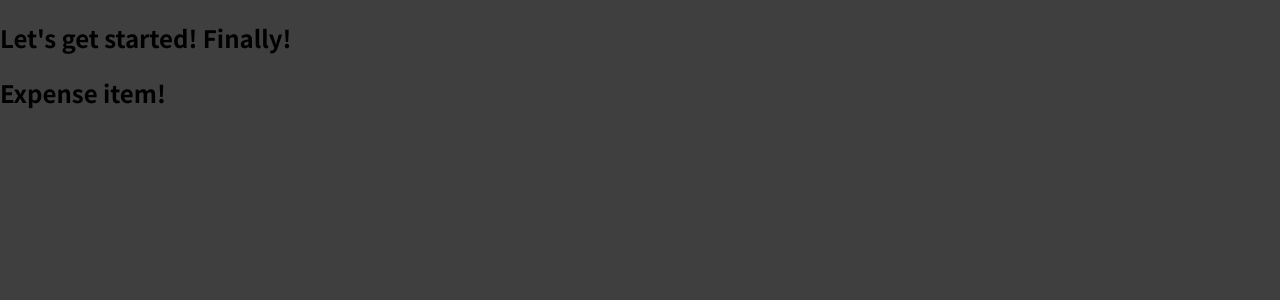
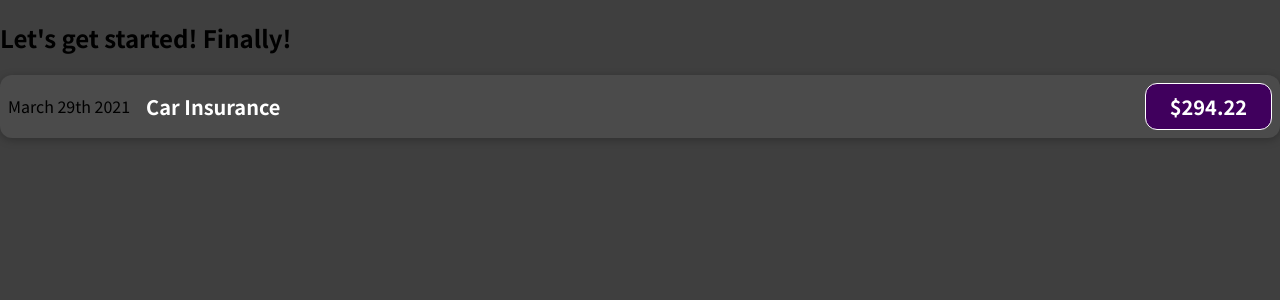
Before and after one commit to ErfoJS/react-course, a JavaScript app in the folder first-course-app/: page / in a window 1280 px wide. Shown: the top 300 px of the page. Built offline with nearby package versions, Linux system fonts and the light colour scheme.

Commit message:
ExpenseItem styling

```diff
--- a/first-course-app/src/App.js
+++ b/first-course-app/src/App.js
@@ -1,4 +1,4 @@
-import ExpenseItem from "./components/ExpensItem";
+import ExpenseItem from "./components/ExpenseItem";
 
 function App() {
   return (
--- a/first-course-app/src/components/ExpensItem.js
+++ /dev/null
@@ -1,4 +0,0 @@
-function ExpenseItem() {
-  return <h2> Expense item!</h2>;
-}
-export default ExpenseItem;
--- /dev/null
+++ b/first-course-app/src/components/ExpenseItem.css
@@ -0,0 +1,56 @@
+.expense-item {
+    display: flex;
+    justify-content: space-between;
+    align-items: center;
+    box-shadow: 0 2px 8px rgba(0, 0, 0, 0.25);
+    padding: 0.5rem;
+    margin: 1rem 0;
+    border-radius: 12px;
+    background-color: #4b4b4b;
+}
+
+.expense-item__description {
+    display: flex;
+    flex-direction: column;
+    gap: 1rem;
+    align-items: flex-end;
+    flex-flow: column-reverse;
+    justify-content: flex-start;
+    flex: 1;
+}
+
+.expense-item h2 {
+    color: #3a3a3a;
+    font-size: 1rem;
+    flex: 1;
+    margin: 0 1rem;
+    color: white;
+}
+
+.expense-item__price {
+    font-size: 1rem;
+    font-weight: bold;
+    color: white;
+    background-color: #40005d;
+    border: 1px solid white;
+    padding: 0.5rem;
+    border-radius: 12px;
+}
+
+@media (min-width: 580px) {
+    .expense-item__description {
+        flex-direction: row;
+        align-items: center;
+        justify-content: flex-start;
+        flex: 1;
+    }
+
+    .expense-item__description h2 {
+        font-size: 1.25rem;
+    }
+
+    .expense-item__price {
+        font-size: 1.25rem;
+        padding: 0.5rem 1.5rem;
+    }
+}
--- /dev/null
+++ b/first-course-app/src/components/ExpenseItem.js
@@ -0,0 +1,14 @@
+import "./ExpenseItem.css";
+
+function ExpenseItem() {
+  return (
+    <div className="expense-item">
+      <div>March 29th 2021</div>
+      <div className="expense-item__description">
+        <h2>Car Insurance</h2>
+        <div className="expense-item__price">$294.22</div>
+      </div>
+    </div>
+  );
+}
+export default ExpenseItem;
```
